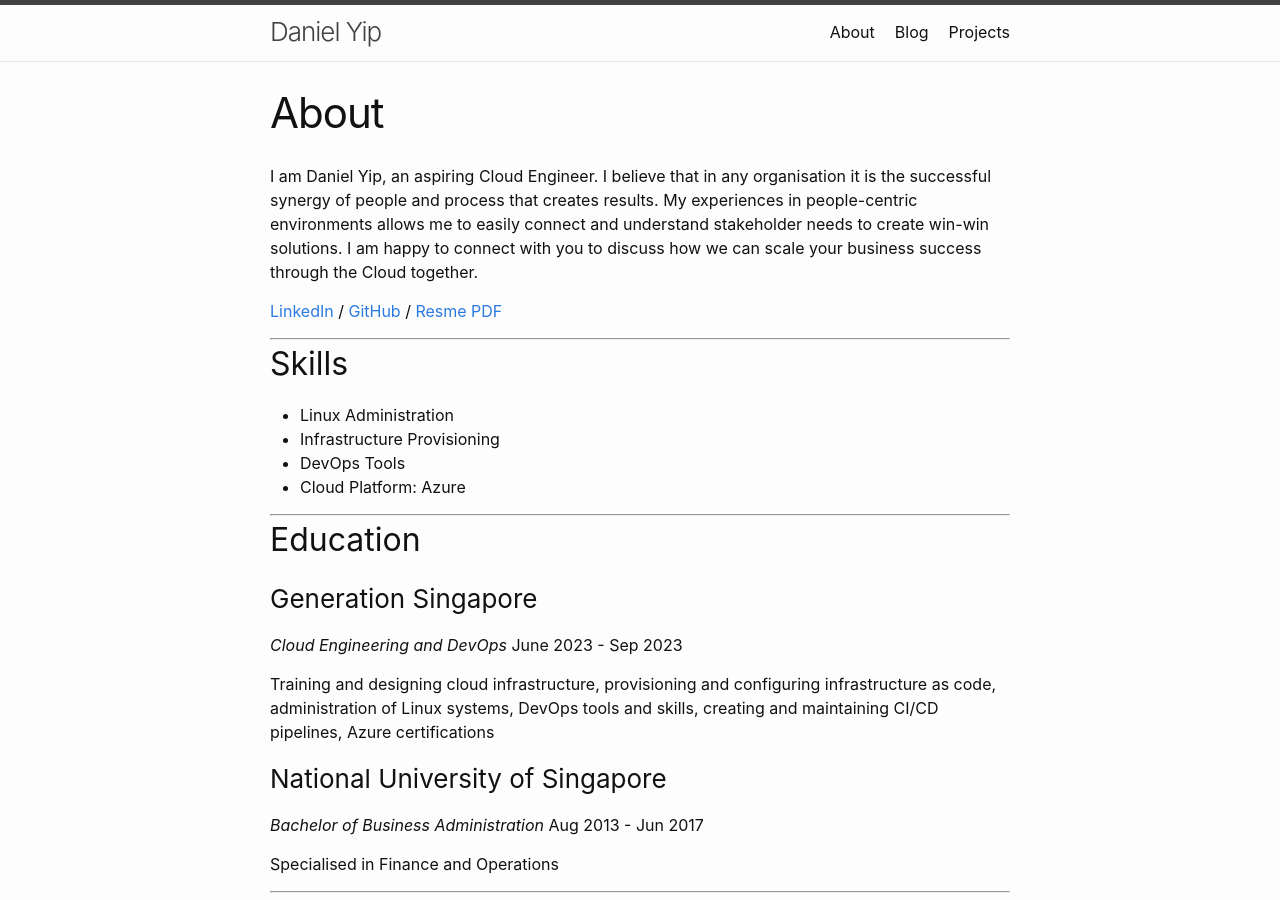
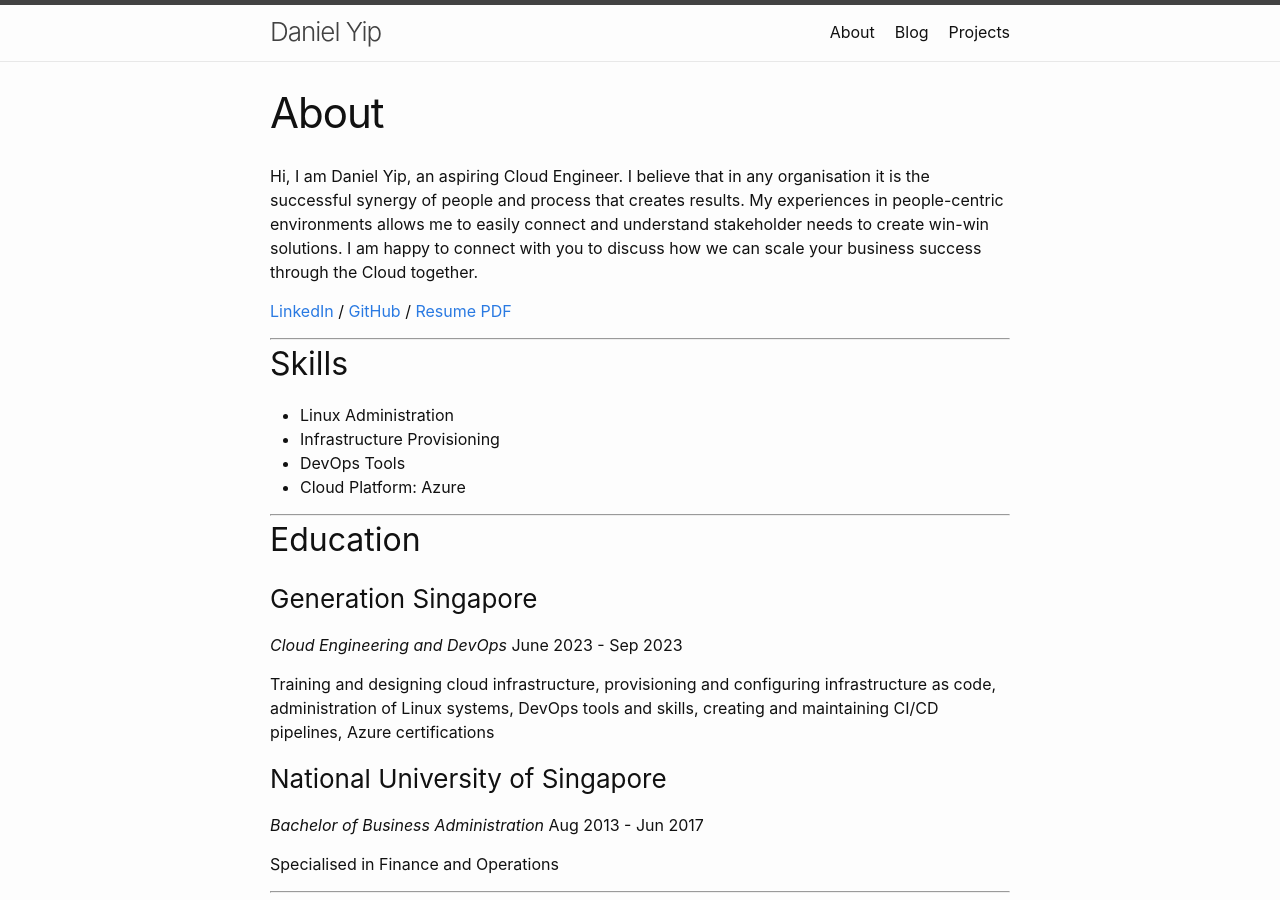
Before and after one commit to daniel-yip92/daniel-yip92.github.io, a Jekyll site: the page built from about.markdown, in a window 1280 px wide and 900 px high. Built offline with Jekyll 4.4.1, drawn with Linux system fonts in a browser that asks for light colours.

Commit message:
about page bug fixes

```diff
--- a/about.markdown
+++ b/about.markdown
@@ -4,11 +4,11 @@
 permalink: /about/
 ---
 
-I am Daniel Yip, an aspiring Cloud Engineer. I believe that in any organisation it is the successful synergy of people and process that creates results. My experiences in people-centric environments allows me to easily connect and understand stakeholder needs to create win-win solutions. I am happy to connect with you to discuss how we can scale your business success through the Cloud together.
+Hi, I am Daniel Yip, an aspiring Cloud Engineer. I believe that in any organisation it is the successful synergy of people and process that creates results. My experiences in people-centric environments allows me to easily connect and understand stakeholder needs to create win-win solutions. I am happy to connect with you to discuss how we can scale your business success through the Cloud together.
 
-[LinkedIn](linkedin.com/in/daniel-yip-4b8426a6) /
+[LinkedIn](https://linkedin.com/in/daniel-yip-4b8426a6) /
 [GitHub](https://github.com/daniel-yip92) /
-[Resme PDF](https://drive.google.com/file/d/1uOsjqCOicZLQ0sk-H7Xps8xkWNPsMwOK/view?usp=drive_link)
+[Resume PDF](https://drive.google.com/file/d/1uOsjqCOicZLQ0sk-H7Xps8xkWNPsMwOK/view?usp=drive_link)
 
 ---
 
```
